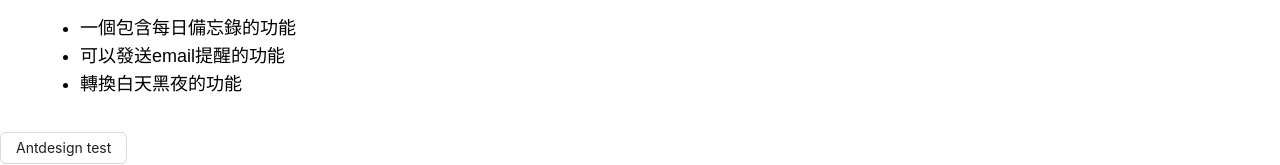
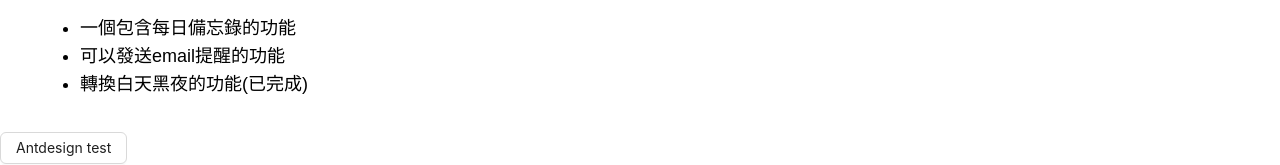
Before and after one commit to JasonK145/blog, a React (Vite) app: page / in a window 1280 px wide. Shown: the part 870-1035 px from the top of the page. Built offline with nearby package versions, Linux system fonts and the light colour scheme.

Commit message:
Update App.tsx

```diff
--- a/src/App.tsx
+++ b/src/App.tsx
@@ -66,7 +66,7 @@ function App() {
           <ul className='list-disc pl-16 text-lg'>
             <li>一個包含每日備忘錄的功能</li>
             <li>可以發送email提醒的功能</li>
-            <li>轉換白天黑夜的功能</li>
+            <li>轉換白天黑夜的功能(已完成)</li>
           </ul>
         </section>
         <Button onClick={() => alert("warning")}>Antdesign test</Button>
```
